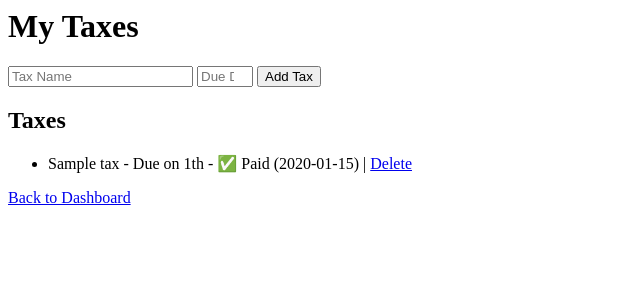
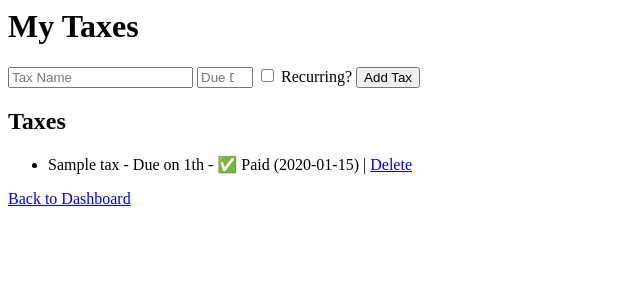
Before and after one commit to Blinde22/budget-manager-web, a Flask app: page /taxes in a window 1280 px wide. Shown: the top 300 px of the page, without its empty margins (0-640 px from the left). Run offline with Flask 3, Linux system fonts and the light colour scheme; a user stored in the database is signed in; tables that the repository leaves empty hold one stand-in row (values such as "Sample post").

Commit message:
Update taxes.html

```diff
--- a/app/templates/taxes.html
+++ b/app/templates/taxes.html
@@ -3,6 +3,7 @@
 <form method="POST">
     <input type="text" name="name" placeholder="Tax Name" required>
     <input type="number" name="due_day" min="1" max="31" placeholder="Due Day" required>
+    <label><input type="checkbox" name="is_recurring"> Recurring?</label>
     <button type="submit">Add Tax</button>
 </form>
 
```
